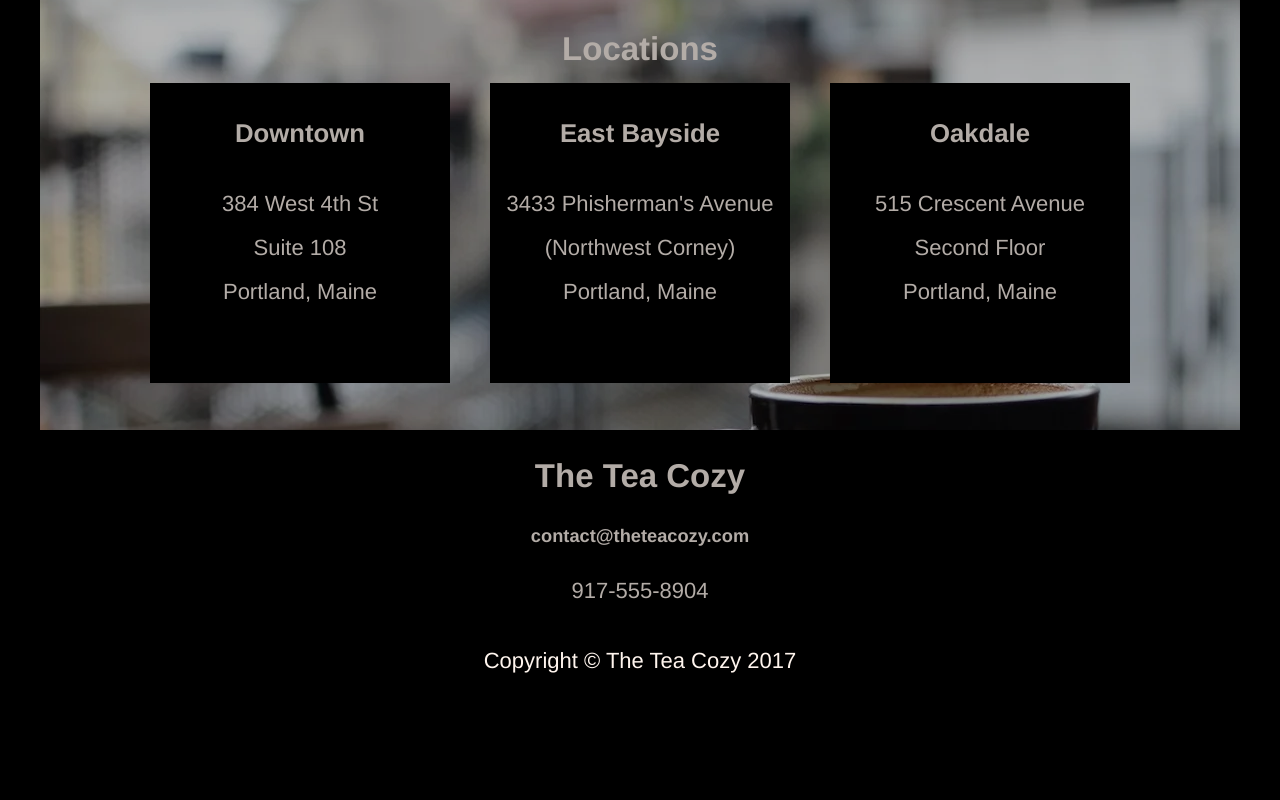
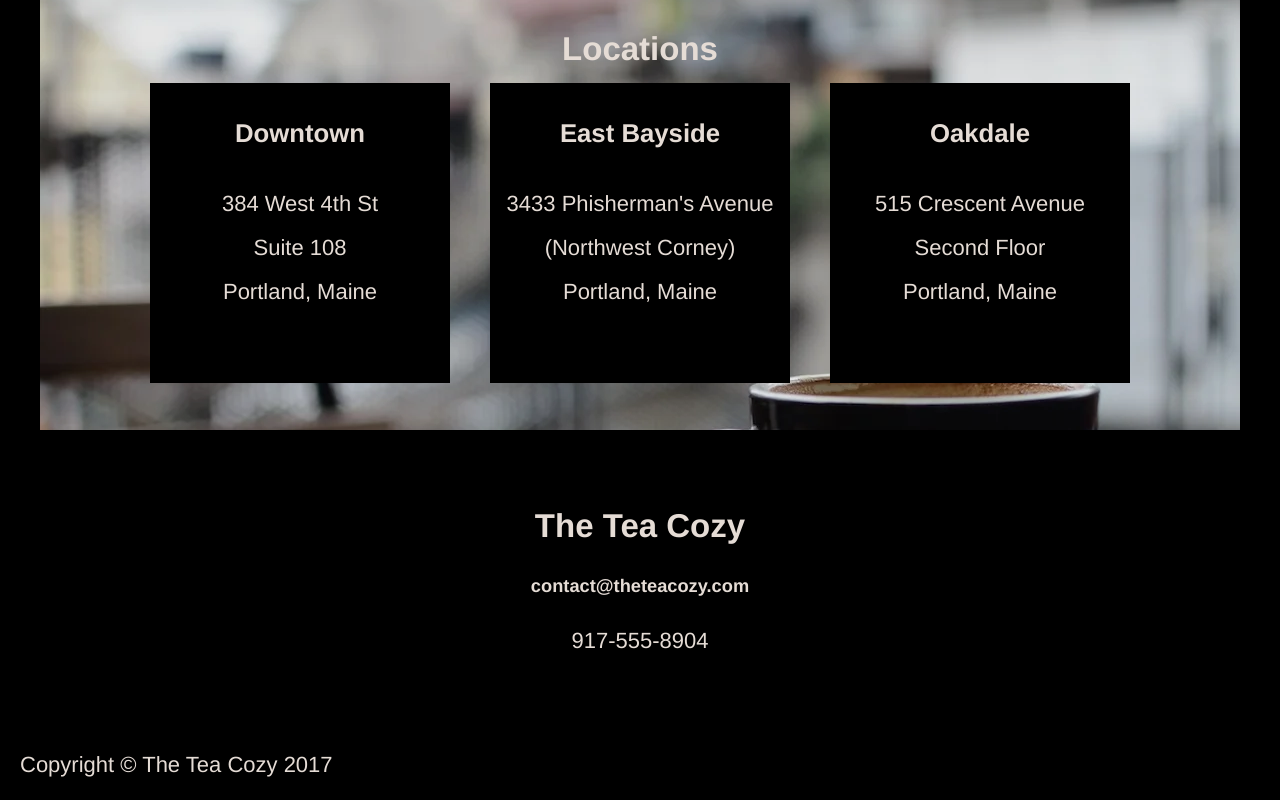
Before and after one commit to prince-t-asamoah/tea-cozy, a plain HTML site: page index.html in a window 1280 px wide. Shown: the part 1735-2535 px from the top of the page. Before the commit the page ends 2431 px from the top, so only its background shows below. Drawn offline with Linux system fonts and the light colour scheme.

Commit message:
Add style for contact section and page footer information

```diff
--- a/resources/stylesheet/style.css
+++ b/resources/stylesheet/style.css
@@ -7,6 +7,7 @@ body {
   color: seashell;
   text-align: center;
   background-color: black;
+  opacity: 0.9;
   margin: 0;
   padding: 0;
 }
@@ -55,7 +56,6 @@ main {
   margin-top: 90px;
   margin-left:auto;
   margin-right: auto;
-  opacity: 0.7;
   display: flex;
   flex-direction: column;
   align-items: center;
@@ -147,7 +147,20 @@ main img {
   display: flex;
   justify-content: center;
 }
+
+/*2.4 Contact*/
+#contact {
+  width: 100%;
+  height: 200px;
+  padding: 50px;
+}
 #mission h2, #features h2, #locations h3 {
   margin-bottom: 0;
 }
 /*Footer*/
+footer {
+  padding-left: 20px;
+}
+footer p {
+  text-align: left;
+}
```
